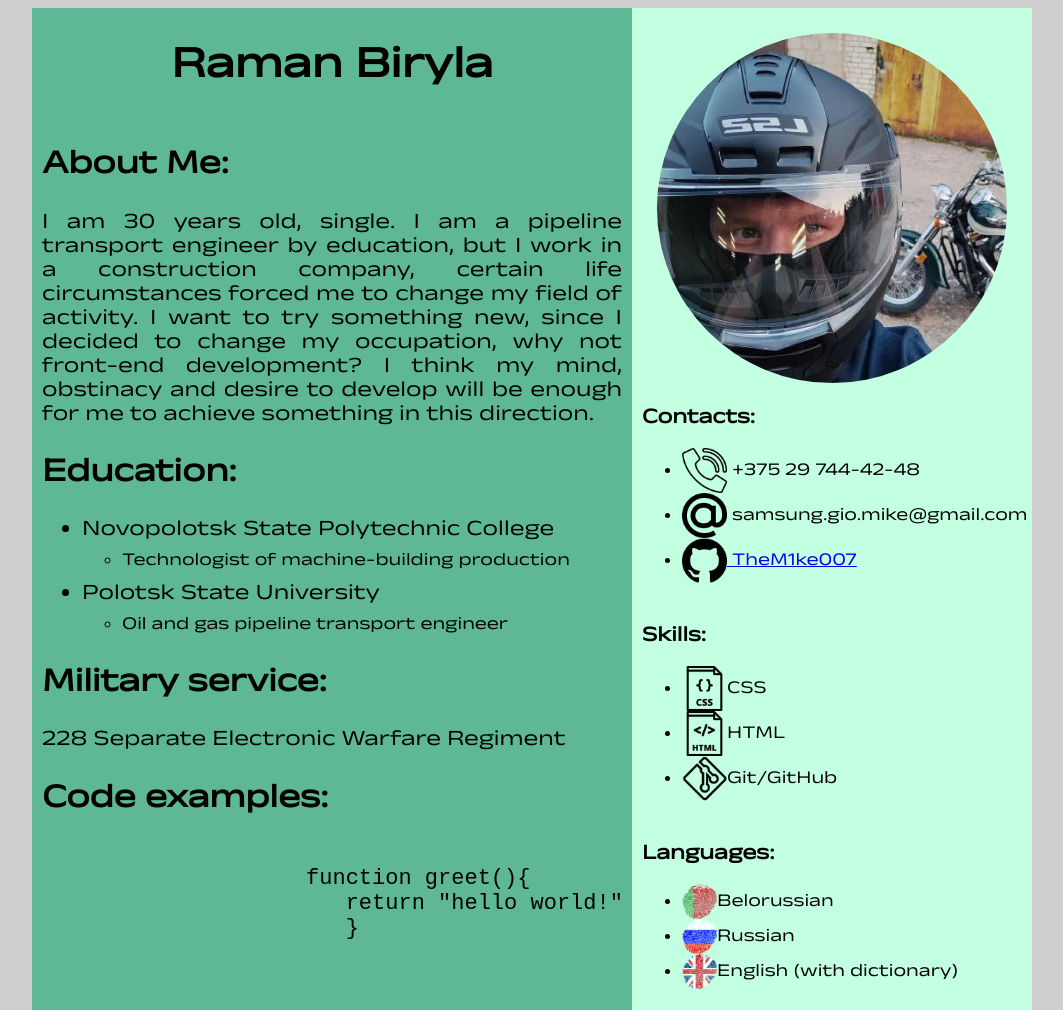
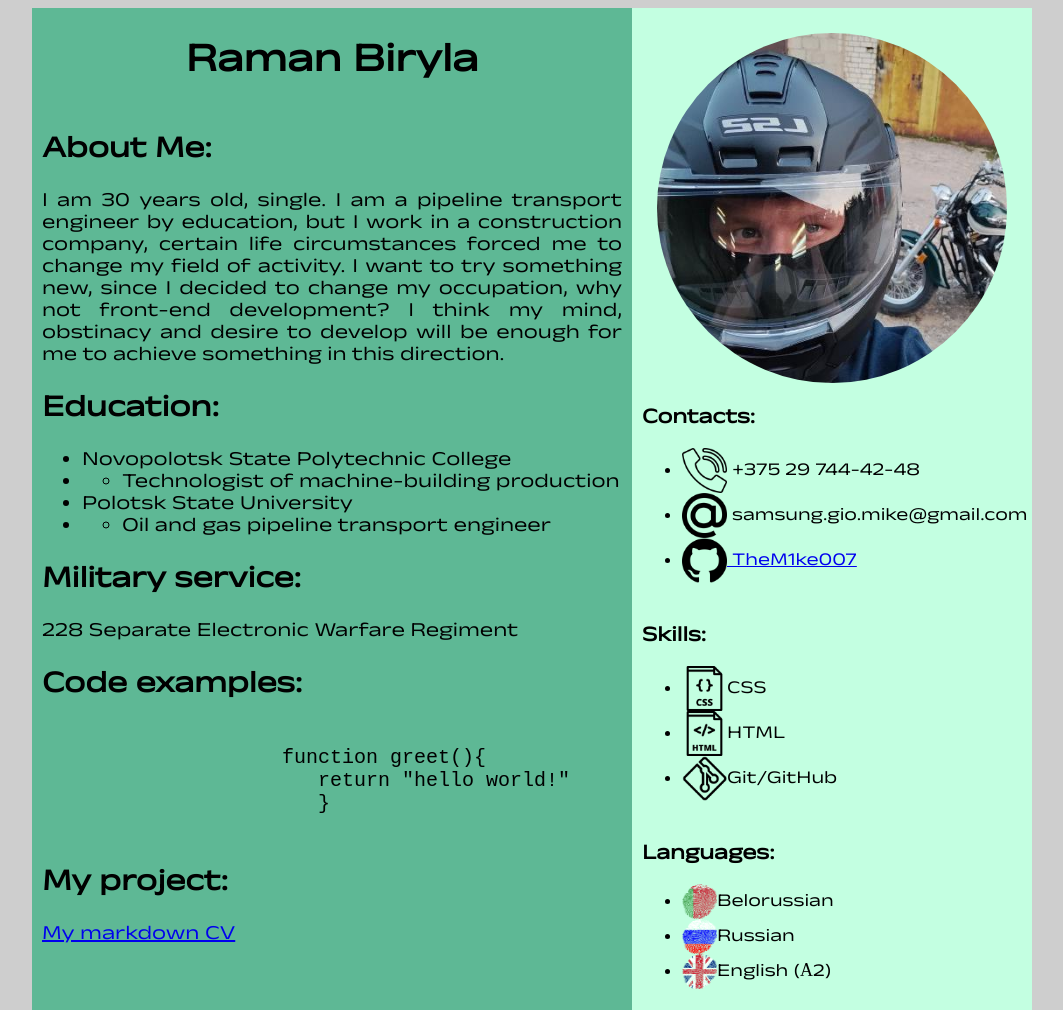
Before and after one commit to TheM1ke007/rsschool-cv, a plain HTML site: page index.html in a window 1280 px wide. Shown: the top 1010 px of the page, without its empty margins (108-1171 px from the left). Drawn offline with Linux system fonts and the light colour scheme.

Commit message:
feat: add "my project"

```diff
--- a/index.html
+++ b/index.html
@@ -29,13 +29,17 @@
             <h2>Education:</h2>
             <ul class="education-list">
               <li>Novopolotsk State Polytechnic College</li>
-              <ul class="speciality-list">
-                <li>Technologist of machine-building production</li>
-              </ul>
+              <li>
+                <ul>
+                  <li>Technologist of machine-building production</li>
+                </ul>
+              </li>
               <li>Polotsk State University</li>
-              <ul class="speciality-list">
-                <li>Oil and gas pipeline transport engineer</li>
-              </ul>
+              <li>
+                <ul>
+                  <li>Oil and gas pipeline transport engineer</li>
+                </ul>
+              </li>
             </ul>
           </div>
           <div class="army">
@@ -49,6 +53,12 @@
                        return "hello world!"
                        }</code>
                 </pre>
+          </div>
+          <div class="project">
+            <h2>My project:</h2>
+            <a href="https://them1ke007.github.io/rsschool-cv/cv"
+              >My markdown CV</a
+            >
           </div>
         </section>
       </main>
@@ -114,7 +124,7 @@
                 class="icon2"
                 src="assets/ico/eng.ico"
                 alt="eng icon"
-              />English (with dictionary)
+              />English (А2)
             </li>
           </ul>
         </div>
--- a/style.css
+++ b/style.css
@@ -10,7 +10,7 @@ body {
   align-items: center;
   background-color: rgb(206, 206, 206);
   font-family: "KdamThmorPro";
-  font-size: 22px;
+  font-size: 20px;
 }
 .icon {
   width: 45px;
@@ -34,7 +34,7 @@ main {
   margin-left: 10px;
   margin-right: 10px;
   text-align: justify;
-  font-size: 22px;
+  font-size: 20px;
 }
 .education {
   margin-left: 10px;
@@ -105,12 +105,12 @@ footer {
   justify-content: center;
 }
 .education-list {
-  font-size: 22px;
+  font-size: 20px;
   margin-top: 10px;
   margin-bottom: 10px;
 }
 .speciality-list {
-  font-size: 18px;
+  font-size: 16px;
   margin-top: 10px;
   margin-bottom: 10px;
 }
@@ -118,3 +118,8 @@ footer {
   display: flex;
   flex-direction: row;
 }
+.project {
+  margin-left: 10px;
+  margin-right: 10px;
+  text-align: justify;
+}
```
